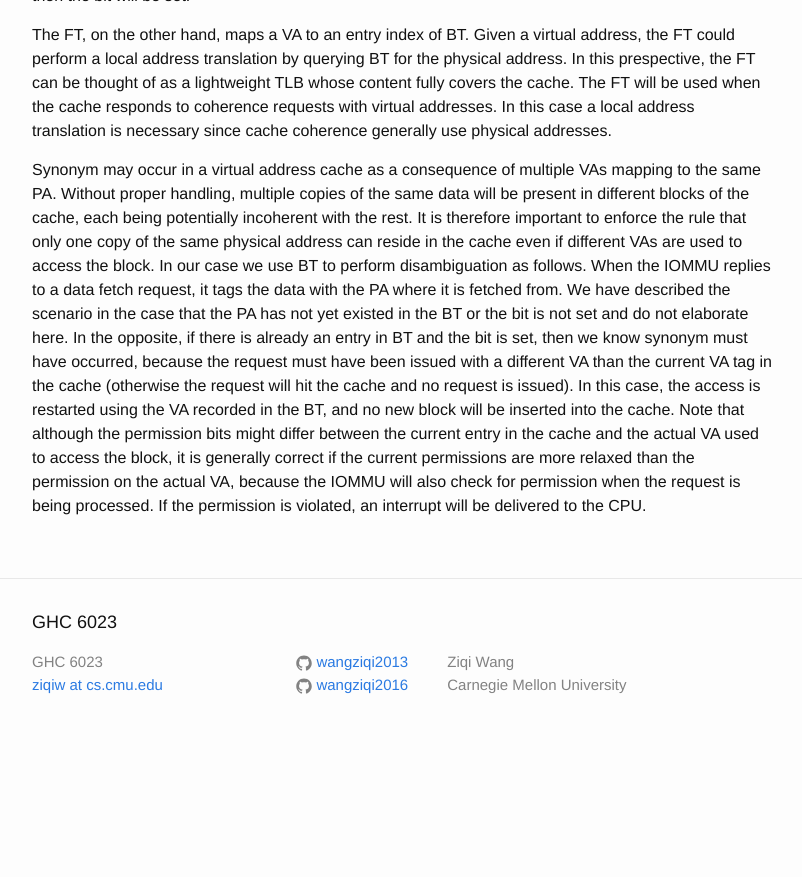
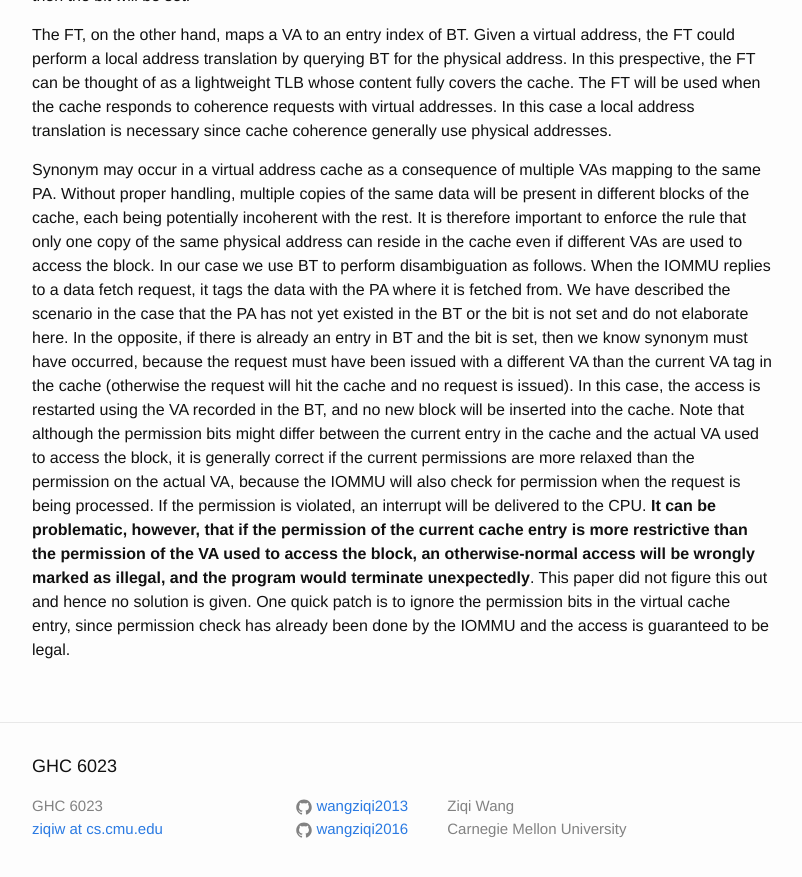
Before and after one commit to wangziqi2013/wangziqi2013.github.io, a Jekyll site: the page built from _posts/2018-12-30-filtering-translation-bandwidth-with-virtual-caching.markdown, in a window 1280 px wide and 900 px high, scrolled down 1840 px. Shown: the top 877 px of the window, without its empty margins (238-1040 px from the left). Built offline with Jekyll 4.4.1, drawn with Linux system fonts in a browser that asks for light colours; before the commit the page ends 2596 px from its top, so only the background shows below that.

Commit message:
Adding solution

```diff
--- a/_posts/2018-12-30-filtering-translation-bandwidth-with-virtual-caching.markdown
+++ b/_posts/2018-12-30-filtering-translation-bandwidth-with-virtual-caching.markdown
@@ -82,4 +82,8 @@ in the BT, and no new block will be inserted into the cache. Note that although
 between the current entry in the cache and the actual VA used to access the block, it is generally correct if the
 current permissions are more relaxed than the permission on the actual VA, because the IOMMU will also check for
 permission when the request is being processed. If the permission is violated, an interrupt will be delivered to the
-CPU.
+CPU. **It can be problematic, however, that if the permission of the current cache entry is more restrictive than
+the permission of the VA used to access the block, an otherwise-normal access will be wrongly marked as illegal,
+and the program would terminate unexpectedly**. This paper did not figure this out and hence no solution is given.
+One quick patch is to ignore the permission bits in the virtual cache entry, since permission check has already
+been done by the IOMMU and the access is guaranteed to be legal.
```
